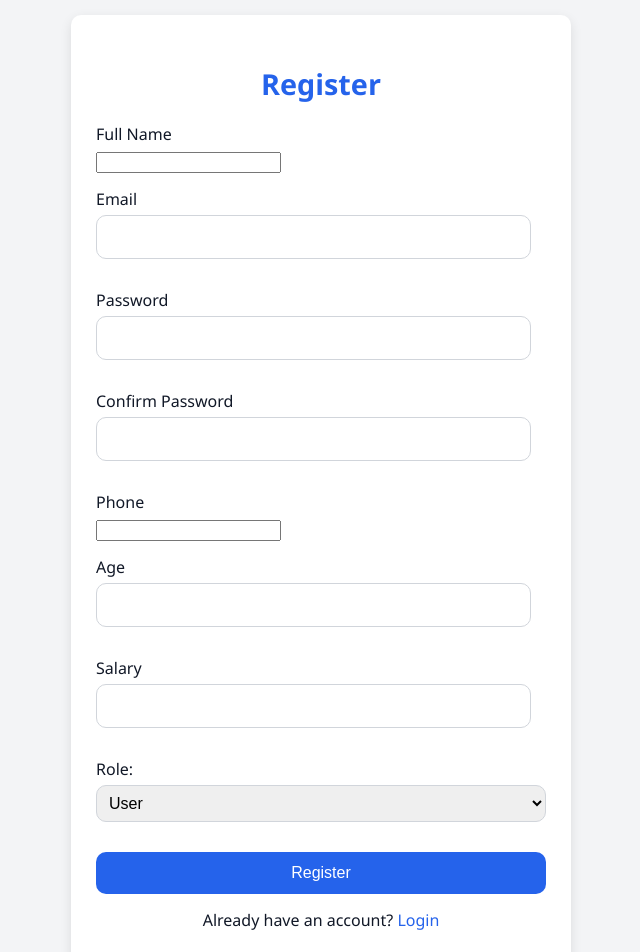
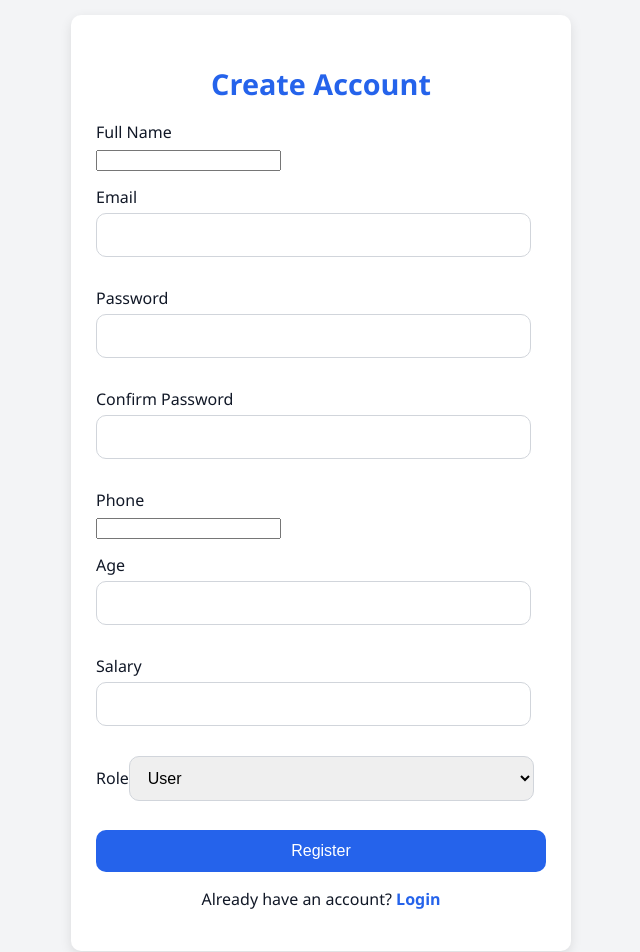
Before and after one commit to balajimithun000/loan-frontend, a React (Vite) app: page /register in a window 1280 px wide. Shown: the top 952 px of the page, without its empty margins (319-959 px from the left). Built offline with nearby package versions, Linux system fonts and the light colour scheme.

Commit message:
Fix register page alignment and add login navigation

```diff
--- a/src/pages/Register.jsx
+++ b/src/pages/Register.jsx
@@ -31,24 +31,20 @@ export default function Register() {
     }
 
     try {
-      let payload = {};
-
-      // ✅ CORRECT ENDPOINT
       const endpoint =
         role === "ADMIN"
           ? "/users/admin/register"
           : "/users/register";
 
-      if (role === "ADMIN") {
-        payload = { fullName: name, email, password };
-      } else {
-        payload = { name, email, password, phone, age, salary };
-      }
+      const payload =
+        role === "ADMIN"
+          ? { fullName: name, email, password }
+          : { name, email, password, phone, age, salary };
 
       await API.post(endpoint, payload);
 
       setSuccess("Registration successful! Redirecting to login...");
-      setTimeout(() => navigate("/login"), 150);
+      setTimeout(() => navigate("/login"), 800);
 
     } catch (err) {
       setError(
@@ -61,45 +57,97 @@ export default function Register() {
 
   return (
     <div className="container fade-in">
-      <Card>
-        <h2 style={{ textAlign: "center", marginBottom: "20px" }}>Register</h2>
+      <Card style={{ maxWidth: "420px", margin: "auto" }}>
+        <h2 style={{ textAlign: "center", marginBottom: "18px" }}>
+          Create Account
+        </h2>
 
         {error && <p className="error">{error}</p>}
         {success && <p className="success">{success}</p>}
 
-        <form onSubmit={handleRegister}>
-          <Input label="Full Name" value={name} onChange={(e) => setName(e.target.value)} required />
-          <Input label="Email" type="email" value={email} onChange={(e) => setEmail(e.target.value)} required />
-          <Input label="Password" type="password" value={password} onChange={(e) => setPassword(e.target.value)} required />
-          <Input label="Confirm Password" type="password" value={confirmPassword} onChange={(e) => setConfirmPassword(e.target.value)} required />
+        <form onSubmit={handleRegister} className="form">
+          <Input
+            label="Full Name"
+            value={name}
+            onChange={(e) => setName(e.target.value)}
+            required
+          />
+
+          <Input
+            label="Email"
+            type="email"
+            value={email}
+            onChange={(e) => setEmail(e.target.value)}
+            required
+          />
+
+          <Input
+            label="Password"
+            type="password"
+            value={password}
+            onChange={(e) => setPassword(e.target.value)}
+            required
+          />
+
+          <Input
+            label="Confirm Password"
+            type="password"
+            value={confirmPassword}
+            onChange={(e) => setConfirmPassword(e.target.value)}
+            required
+          />
 
           {role === "USER" && (
             <>
-              <Input label="Phone" value={phone} onChange={(e) => setPhone(e.target.value)} />
-              <Input label="Age" type="number" value={age} onChange={(e) => setAge(e.target.value)} />
-              <Input label="Salary" type="number" value={salary} onChange={(e) => setSalary(e.target.value)} />
+              <Input
+                label="Phone"
+                value={phone}
+                onChange={(e) => setPhone(e.target.value)}
+              />
+
+              <Input
+                label="Age"
+                type="number"
+                value={age}
+                onChange={(e) => setAge(e.target.value)}
+              />
+
+              <Input
+                label="Salary"
+                type="number"
+                value={salary}
+                onChange={(e) => setSalary(e.target.value)}
+              />
             </>
           )}
 
-          <label style={{ marginBottom: "15px", display: "block" }}>
-            Role:
+          {/* ROLE SELECT */}
+          <div style={{ marginBottom: "14px" }}>
+            <label className="label">Role</label>
             <select
               value={role}
               onChange={(e) => setRole(e.target.value)}
-              style={{ width: "100%", padding: "8px", marginTop: "5px" }}
+              className="select"
             >
               <option value="USER">User</option>
               <option value="ADMIN">Admin</option>
             </select>
-          </label>
+          </div>
 
-          <Button type="submit" className="w-full">Register</Button>
+          <Button type="submit" className="w-full">
+            Register
+          </Button>
         </form>
 
-        <p style={{ marginTop: "15px", textAlign: "center" }}>
+        {/* LOGIN LINK */}
+        <p style={{ marginTop: "16px", textAlign: "center" }}>
           Already have an account?{" "}
           <span
-            style={{ color: "var(--primary)", cursor: "pointer" }}
+            style={{
+              color: "var(--primary)",
+              cursor: "pointer",
+              fontWeight: "600",
+            }}
             onClick={() => navigate("/login")}
           >
             Login
```
